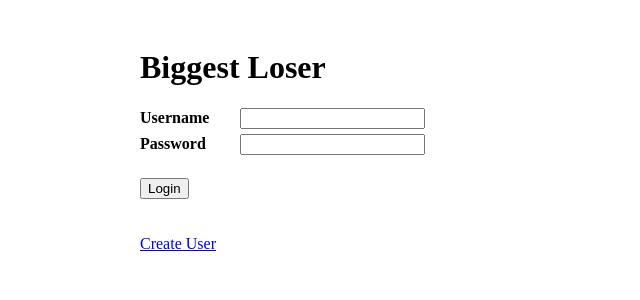
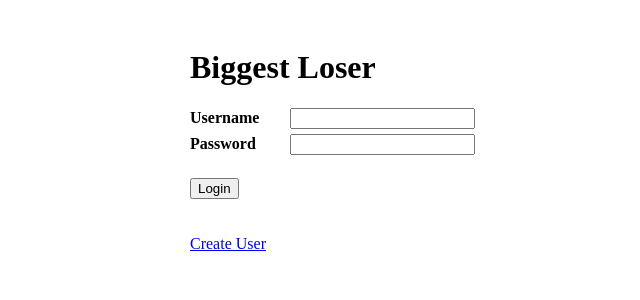
Before and after one commit to wkvasnikoff/fit, a PHP site: page / in a window 1280 px wide. Shown: the top 300 px of the page, without its empty margins (0-640 px from the left). Run offline with PHP 8.4, Linux system fonts and the light colour scheme.

Commit message:
fix width to work with 1024x768

```diff
--- a/website/css/main.css
+++ b/website/css/main.css
@@ -6,7 +6,7 @@ h1.title {
 
 body {
 	padding: 20px;
-	width: 1000px;
+	width: 900px;
 	margin-left: auto;
 	margin-right: auto;
 }
--- a/website/mypage.php
+++ b/website/mypage.php
@@ -136,7 +136,7 @@ include('tmpl/header.php');
 		<?endForeach?>
 	</div>
 
-	<form style="width: 400px;" method="POST">
+	<form style="width: 375px;" method="POST">
 		<h2>Sent Message To The Group</h2>
 		<textarea name="message" style="width: 100%; height: 150px;"></textarea><br />
 		<button type="submit">Send Message To Group</button>
```
